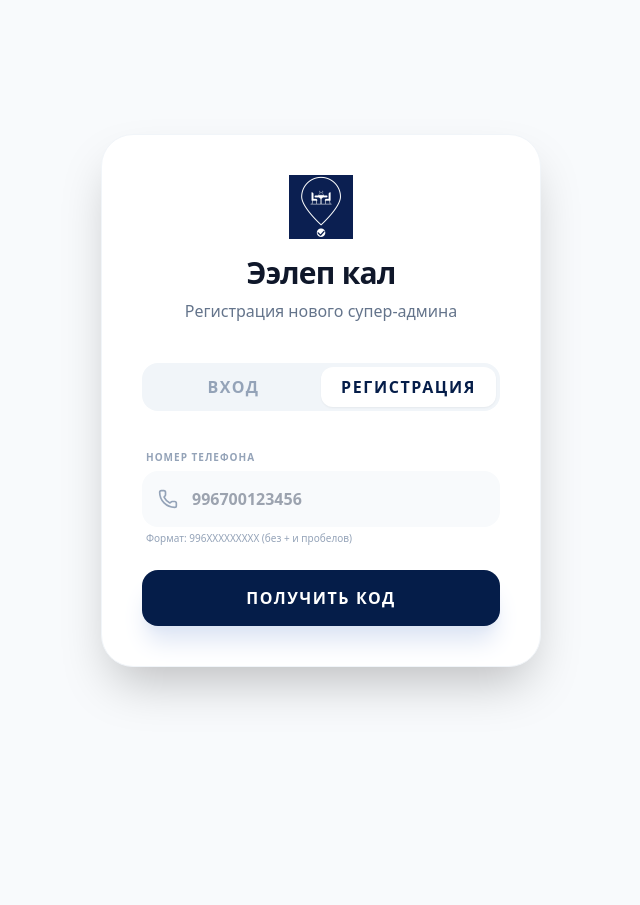
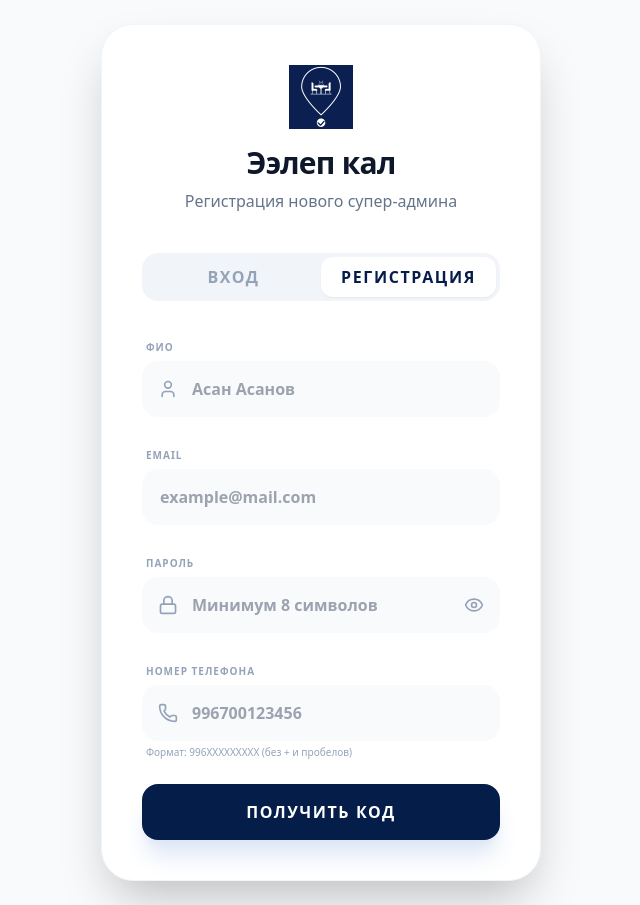
Before and after one commit to nurlaan2121/eelepkal-site-admin, a React (Vite) app: page /auth/login in a window 1280 px wide. Both pictures are taken after a click on the button "РЕГИСТРАЦИЯ". Shown: the whole page, without its empty margins (319-959 px from the left). Before the commit the page ends 800 px from the top, so only its background shows below. Built offline with nearby package versions, Linux system fonts and the light colour scheme.

Commit message:
test 211

```diff
--- a/src/pages/auth/LoginPage.tsx
+++ b/src/pages/auth/LoginPage.tsx
@@ -32,10 +32,15 @@ const registerPhoneSchema = z.object({
     phoneNumber: phoneField,
 });
 
+const registerFormSchema = z.object({
+    fullName: z.string().min(2, 'Минимум 2 символа'),
+    email: z.string().email('Неверный формат email'),
+    password: z.string().min(8, 'Пароль должен быть не менее 8 символов'),
+    phoneNumber: phoneField,
+});
+
 const registerVerifySchema = z.object({
     otpCode: z.string().length(4, 'OTP должен состоять из 4 цифр'),
-    fullName: z.string().min(2, 'Минимум 2 символа'),
-    password: z.string().min(8, 'Пароль должен быть не менее 8 символов'),
 });
 
 const forgotPhoneSchema = z.object({
@@ -48,7 +53,7 @@ const resetPasswordSchema = z.object({
 });
 
 type LoginFormValues = z.infer<typeof loginSchema>;
-type RegisterPhoneFormValues = z.infer<typeof registerPhoneSchema>;
+type RegisterFormValues = z.infer<typeof registerFormSchema>;
 type RegisterVerifyFormValues = z.infer<typeof registerVerifySchema>;
 type ForgotPhoneFormValues = z.infer<typeof forgotPhoneSchema>;
 type ResetPasswordFormValues = z.infer<typeof resetPasswordSchema>;
@@ -118,12 +123,17 @@ export const LoginPage = () => {
 
     // ── Register – step 1 (send OTP) ────────────────────────────────────────
 
-    const regPhoneForm = useForm<RegisterPhoneFormValues>({ resolver: zodResolver(registerPhoneSchema) });
+    const registerForm = useForm<RegisterFormValues>({ resolver: zodResolver(registerFormSchema) });
 
-    const onRegisterSendOtp = async (data: RegisterPhoneFormValues) => {
+    const onRegisterSendOtp = async (data: RegisterFormValues) => {
         setIsLoading(true);
         try {
-            const res = await authService.sendOtpSms({ phoneNumber: data.phoneNumber });
+            const res = await authService.sendOtpSms({
+                fullName: data.fullName,
+                email: data.email,
+                password: data.password,
+                phoneNumber: data.phoneNumber,
+            });
             if (res?.status === 'OK' || res?.status === 'BAD_REQUEST' === false) {
                 toast.success(res?.message || 'OTP отправлен на ваш номер');
                 setScreen({ kind: 'register-verify', phone: data.phoneNumber });
@@ -152,8 +162,6 @@ export const LoginPage = () => {
             const response = await authService.verifyOtp({
                 phoneNumber: screen.phone,
                 otpCode: data.otpCode,
-                fullName: data.fullName,
-                password: data.password,
             });
             setAuth(
                 {
@@ -223,7 +231,14 @@ export const LoginPage = () => {
         if (screen.kind === 'register-verify') {
             setIsLoading(true);
             try {
-                await authService.sendOtpSms({ phoneNumber: screen.phone });
+                // Resend OTP using stored registration data
+                const formData = registerForm.getValues();
+                await authService.sendOtpSms({
+                    fullName: formData.fullName,
+                    email: formData.email,
+                    password: formData.password,
+                    phoneNumber: screen.phone,
+                });
                 toast.success('OTP отправлен повторно');
                 setCooldownTimer(300);
             } catch (error: any) {
@@ -393,16 +408,86 @@ export const LoginPage = () => {
                             </motion.form>
                         )}
 
-                        {/* ── REGISTER STEP 1: phone ───────────────────────────────── */}
+                        {/* ── REGISTER STEP 1: full form ───────────────────────────────── */}
                         {screen.kind === 'register-phone' && (
                             <motion.form
                                 key="register-phone"
                                 initial={{ opacity: 0, x: 20 }}
                                 animate={{ opacity: 1, x: 0 }}
                                 exit={{ opacity: 0, x: -20 }}
-                                onSubmit={regPhoneForm.handleSubmit(onRegisterSendOtp)}
+                                onSubmit={registerForm.handleSubmit(onRegisterSendOtp)}
                                 className="space-y-6"
                             >
+                                {/* Full name */}
+                                <div className="space-y-1">
+                                    <label className="text-[10px] font-black uppercase tracking-widest text-slate-400 ml-1">
+                                        ФИО
+                                    </label>
+                                    <div className="relative">
+                                        <User className="absolute left-4 top-1/2 -translate-y-1/2 w-5 h-5 text-slate-400 pointer-events-none" />
+                                        <input
+                                            {...registerForm.register('fullName')}
+                                            type="text"
+                                            placeholder="Асан Асанов"
+                                            className={`w-full h-14 pl-12 pr-4 bg-slate-50 border-2 rounded-2xl text-base font-bold focus:bg-white focus:border-brand-primary transition-all outline-none ${registerForm.formState.errors.fullName ? 'border-red-100 bg-red-50 text-red-900' : 'border-transparent'}`}
+                                        />
+                                    </div>
+                                    {registerForm.formState.errors.fullName && (
+                                        <p className="text-[10px] font-bold text-red-500 ml-1 mt-1">
+                                            {registerForm.formState.errors.fullName.message}
+                                        </p>
+                                    )}
+                                </div>
+
+                                {/* Email */}
+                                <div className="space-y-1">
+                                    <label className="text-[10px] font-black uppercase tracking-widest text-slate-400 ml-1">
+                                        Email
+                                    </label>
+                                    <div className="relative">
+                                        <input
+                                            {...registerForm.register('email')}
+                                            type="email"
+                                            placeholder="example@mail.com"
+                                            className={`w-full h-14 pl-4 pr-4 bg-slate-50 border-2 rounded-2xl text-base font-bold focus:bg-white focus:border-brand-primary transition-all outline-none ${registerForm.formState.errors.email ? 'border-red-100 bg-red-50 text-red-900' : 'border-transparent'}`}
+                                        />
+                                    </div>
+                                    {registerForm.formState.errors.email && (
+                                        <p className="text-[10px] font-bold text-red-500 ml-1 mt-1">
+                                            {registerForm.formState.errors.email.message}
+                                        </p>
+                                    )}
+                                </div>
+
+                                {/* Password */}
+                                <div className="space-y-1">
+                                    <label className="text-[10px] font-black uppercase tracking-widest text-slate-400 ml-1">
+                                        Пароль
+                                    </label>
+                                    <div className="relative">
+                                        <Lock className="absolute left-4 top-1/2 -translate-y-1/2 w-5 h-5 text-slate-400 pointer-events-none" />
+                                        <input
+                                            {...registerForm.register('password')}
+                                            type={showPassword ? 'text' : 'password'}
+                                            placeholder="Минимум 8 символов"
+                                            className={`w-full h-14 pl-12 pr-12 bg-slate-50 border-2 rounded-2xl text-base font-bold focus:bg-white focus:border-brand-primary transition-all outline-none ${registerForm.formState.errors.password ? 'border-red-100 bg-red-50 text-red-900' : 'border-transparent'}`}
+                                        />
+                                        <button
+                                            type="button"
+                                            onClick={() => setShowPassword(!showPassword)}
+                                            className="absolute right-4 top-1/2 -translate-y-1/2 text-slate-400 active:text-brand-primary transition-colors"
+                                        >
+                                            {showPassword ? <EyeOff size={20} /> : <Eye size={20} />}
+                                        </button>
+                                    </div>
+                                    {registerForm.formState.errors.password && (
+                                        <p className="text-[10px] font-bold text-red-500 ml-1 mt-1">
+                                            {registerForm.formState.errors.password.message}
+                                        </p>
+                                    )}
+                                </div>
+
+                                {/* Phone */}
                                 <div className="space-y-1">
                                     <label className="text-[10px] font-black uppercase tracking-widest text-slate-400 ml-1">
                                         Номер телефона
@@ -410,14 +495,14 @@ export const LoginPage = () => {
                                     <div className="relative">
                                         <Phone className="absolute left-4 top-1/2 -translate-y-1/2 w-5 h-5 text-slate-400 pointer-events-none" />
                                         <input
-                                            {...regPhoneForm.register('phoneNumber')}
+                                            {...registerForm.register('phoneNumber')}
                                             {...phoneInputProps('phoneNumber')}
-                                            className={`w-full h-14 pl-12 pr-4 bg-slate-50 border-2 rounded-2xl text-base font-bold focus:bg-white focus:border-brand-primary transition-all outline-none ${regPhoneForm.formState.errors.phoneNumber ? 'border-red-100 bg-red-50 text-red-900' : 'border-transparent'}`}
+                                            className={`w-full h-14 pl-12 pr-4 bg-slate-50 border-2 rounded-2xl text-base font-bold focus:bg-white focus:border-brand-primary transition-all outline-none ${registerForm.formState.errors.phoneNumber ? 'border-red-100 bg-red-50 text-red-900' : 'border-transparent'}`}
                                         />
                                     </div>
-                                    {regPhoneForm.formState.errors.phoneNumber && (
+                                    {registerForm.formState.errors.phoneNumber && (
                                         <p className="text-[10px] font-bold text-red-500 ml-1 mt-1">
-                                            {regPhoneForm.formState.errors.phoneNumber.message}
+                                            {registerForm.formState.errors.phoneNumber.message}
                                         </p>
                                     )}
                                     <p className="text-[10px] text-slate-400 ml-1 mt-1">
@@ -436,7 +521,7 @@ export const LoginPage = () => {
                             </motion.form>
                         )}
 
-                        {/* ── REGISTER STEP 2: OTP + name + password ───────────────── */}
+                        {/* ── REGISTER STEP 2: OTP only ───────────────────────────────── */}
                         {screen.kind === 'register-verify' && (
                             <motion.form
                                 key="register-verify"
@@ -474,57 +559,12 @@ export const LoginPage = () => {
                                     )}
                                 </div>
 
-                                {/* Full name */}
-                                <div className="space-y-1">
-                                    <label className="text-[10px] font-black uppercase tracking-widest text-slate-400 ml-1">ФИО</label>
-                                    <div className="relative">
-                                        <User className="absolute left-4 top-1/2 -translate-y-1/2 w-5 h-5 text-slate-400 pointer-events-none" />
-                                        <input
-                                            {...regVerifyForm.register('fullName')}
-                                            type="text"
-                                            placeholder="Асан Асанов"
-                                            className={`w-full h-14 pl-12 pr-4 bg-slate-50 border-2 rounded-2xl text-base font-bold focus:bg-white focus:border-brand-primary transition-all outline-none ${regVerifyForm.formState.errors.fullName ? 'border-red-100 bg-red-50 text-red-900' : 'border-transparent'}`}
-                                        />
-                                    </div>
-                                    {regVerifyForm.formState.errors.fullName && (
-                                        <p className="text-[10px] font-bold text-red-500 ml-1 mt-1">
-                                            {regVerifyForm.formState.errors.fullName.message}
-                                        </p>
-                                    )}
-                                </div>
-
-                                {/* Password */}
-                                <div className="space-y-1">
-                                    <label className="text-[10px] font-black uppercase tracking-widest text-slate-400 ml-1">Пароль</label>
-                                    <div className="relative">
-                                        <Lock className="absolute left-4 top-1/2 -translate-y-1/2 w-5 h-5 text-slate-400 pointer-events-none" />
-                                        <input
-                                            {...regVerifyForm.register('password')}
-                                            type={showPassword ? 'text' : 'password'}
-                                            placeholder="Минимум 8 символов"
-                                            className={`w-full h-14 pl-12 pr-12 bg-slate-50 border-2 rounded-2xl text-base font-bold focus:bg-white focus:border-brand-primary transition-all outline-none ${regVerifyForm.formState.errors.password ? 'border-red-100 bg-red-50 text-red-900' : 'border-transparent'}`}
-                                        />
-                                        <button
-                                            type="button"
-                                            onClick={() => setShowPassword(!showPassword)}
-                                            className="absolute right-4 top-1/2 -translate-y-1/2 text-slate-400 active:text-brand-primary transition-colors"
-                                        >
-                                            {showPassword ? <EyeOff size={20} /> : <Eye size={20} />}
-                                        </button>
-                                    </div>
-                                    {regVerifyForm.formState.errors.password && (
-                                        <p className="text-[10px] font-bold text-red-500 ml-1 mt-1">
-                                            {regVerifyForm.formState.errors.password.message}
-                                        </p>
-                                    )}
-                                </div>
-
                                 <Button
                                     type="submit"
                                     className="w-full h-14 rounded-2xl text-sm font-black uppercase tracking-widest shadow-xl shadow-brand-100"
                                     isLoading={isLoading}
                                 >
-                                    Зарегистрироваться
+                                    Подтвердить
                                 </Button>
 
                                 {/* Resend */}
```
